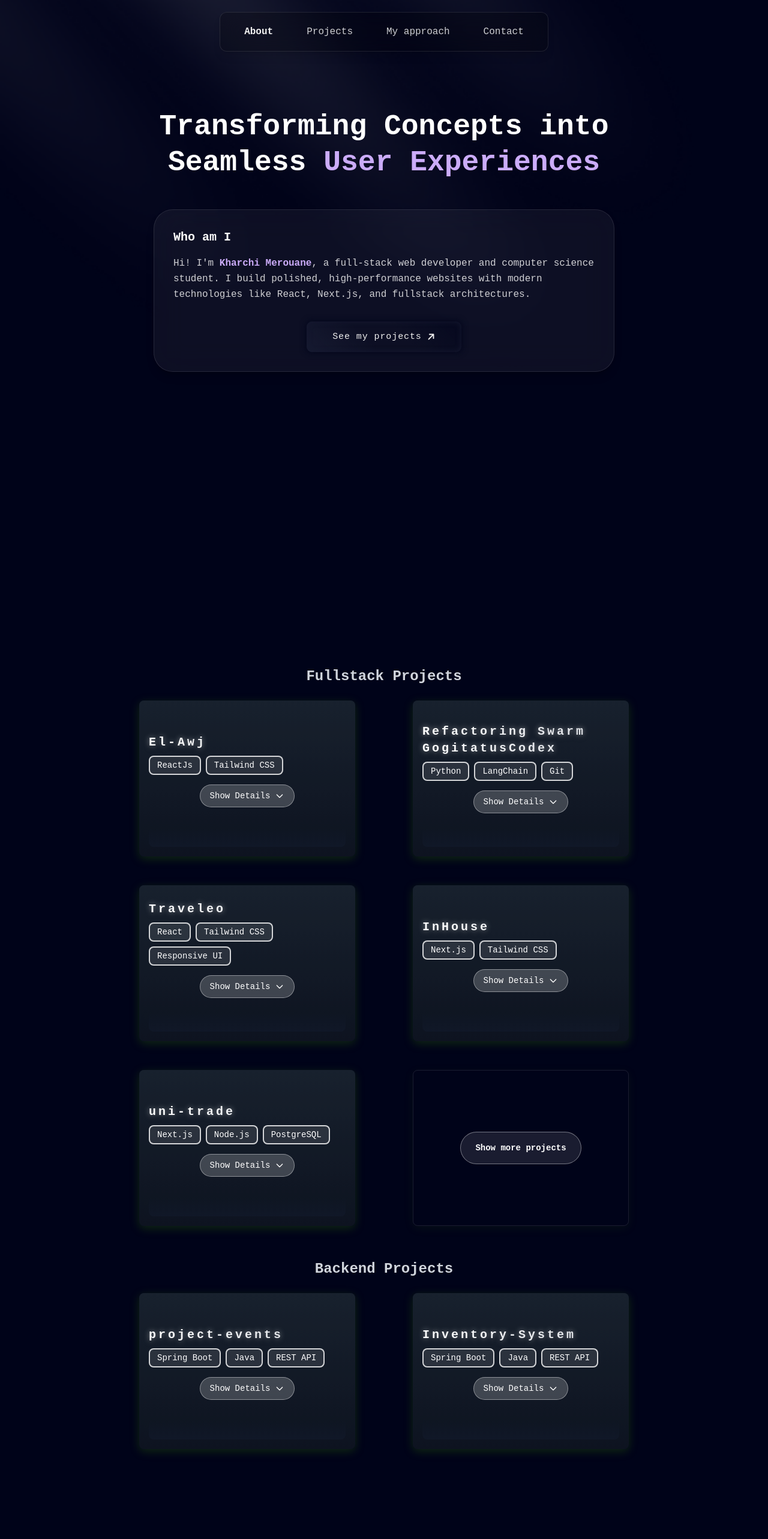
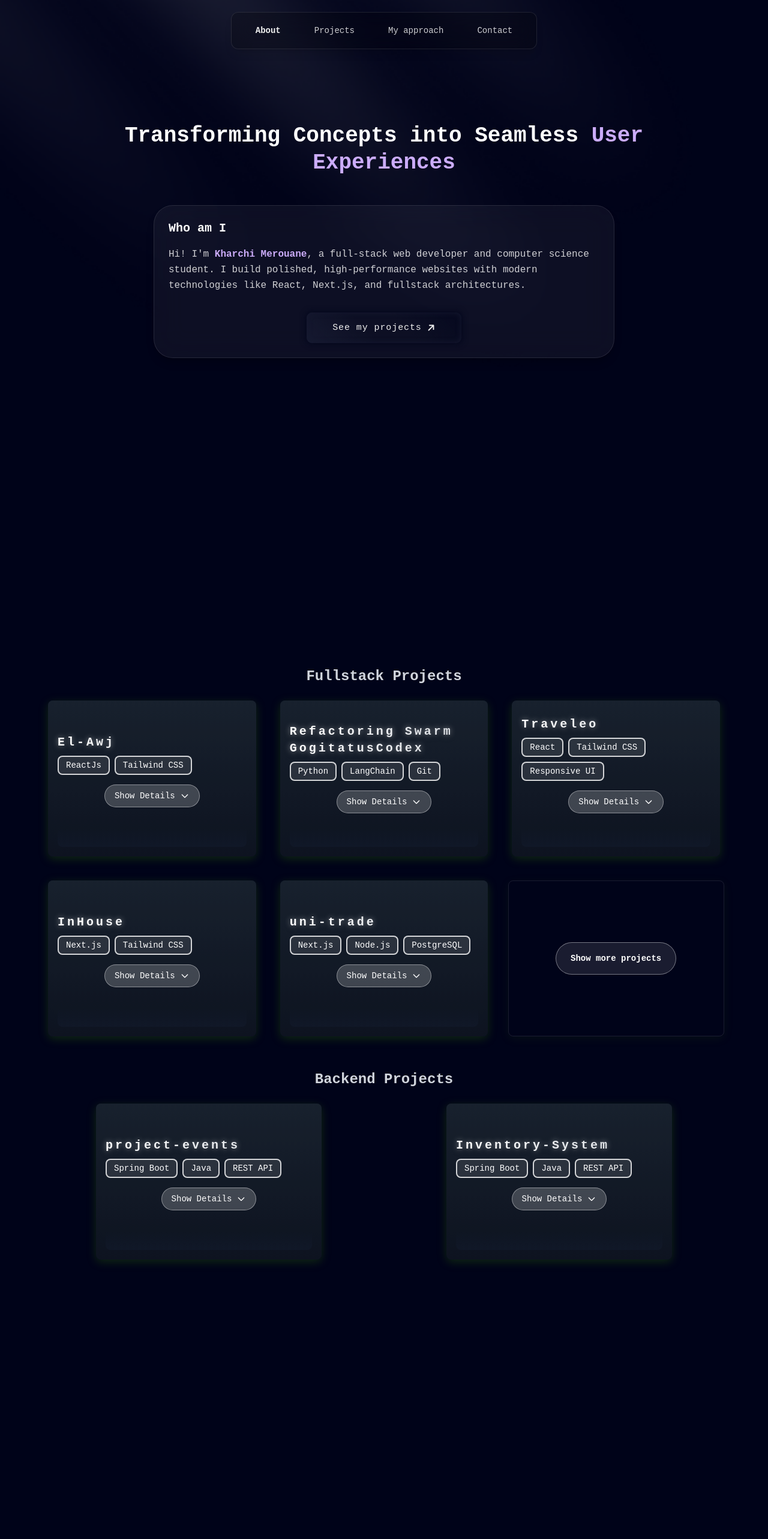
Before and after one commit to mKharchi/portfolio, a Next.js app: page / in a window 1280 px wide. Shown: the top 2566 px of the page at 60% size. Built offline with nearby package versions, Linux system fonts and the light colour scheme.

Commit message:
final touches

```diff
--- a/src/components/Card.jsx
+++ b/src/components/Card.jsx
@@ -19,7 +19,7 @@ const Card = ({ title, technologies, description, image, link, delay = 0 }) => {
       whileTap={{ scale: 0.99 }}
       viewport={{ once: true, amount: 0.2 }}
       transition={{ duration: 0.45, ease: "easeOut", delay }}
-      className={`card shadow-[0px_4px_16px_rgba(54,126,8,0.3)] ${isExpanded ? "h-[450px]" : hasImage ? "h-[430px]" : "h-[260px]"} w-[360px] group gap-2 rounded-lg relative flex justify-end flex-col p-4 pt-6 z-50 overflow-hidden bg-gradient-to-b from-gray-800 to-gray-900 transition-all duration-300`}
+      className={`card shadow-[0px_4px_16px_rgba(54,126,8,0.3)] ${isExpanded ? "h-[450px]" : hasImage ? "h-[430px]" : "h-[260px]"} w-full group gap-2 rounded-lg relative flex justify-end flex-col p-4 pt-6 z-50 overflow-hidden bg-gradient-to-b from-gray-800 to-gray-900 transition-all duration-300`}
     >
       {/* Background overlay */}
       <div className="absolute inset-0 bg-black/20 rounded-lg" />
--- a/src/components/Contact.jsx
+++ b/src/components/Contact.jsx
@@ -38,7 +38,7 @@ const FormElement = ({
   }
 
   return (
-    <form onSubmit={handleSubmit} className="sm:w-2/3 w-full gap-4 h-full sm:h-full flex flex-col items-center justify-center">
+    <form onSubmit={handleSubmit} className=" w-full gap-4 h-full  flex flex-col items-center justify-center">
       <h1 className="font-semibold text-xl bg-background rounded-lg px-2 py-2 sm:py-4 sm:-translate-y-3">Let's get in touch</h1>
       <input value={contactForm.name} type="text" className="p-4 text-sm sm:text-lg border rounded-lg w-2/3" name="name" onChange={handleChange} placeholder="Enter your name" />
       <input value={contactForm.companyName} type="text" className="p-4 text-sm sm:text-lg border rounded-lg w-2/3" name="companyName" onChange={handleChange} placeholder="Enter your company's name" />
@@ -112,10 +112,12 @@ const Contact = () => {
   }, [])
 
   return (
-    <div ref={containerRef} className="md:w-[80%] gap-10  my-20 w-full h-full min-h-screen mx-auto p-4 sm:p-0 flex flex-col md:flex-row justify-start sm:justify-center items-center">
-      <h2 ref={titleRef} className="text-2xl sm:text-4xl w-[90%] sm:w-1/2 font-bold">
+    <div ref={containerRef} className=" gap-10  my-20 w-full h-full min-h-screen mx-auto p-4  grid grid-cols-1 md:grid-cols-2 place-items-center">
+
+      <div className="w-full h-full flex flex-col items-center md:items-end justify-center gap-6">
+        <h2 ref={titleRef} className="text-2xl  sm:text-4xl w-11/12  font-bold">
         Ready to take <span className='text-[#CBACF9]'>your</span> digital presence to the next level?
-      </h2>
+      </h2></div>
       <FormElement contactForm={contactForm} loading={loading} setLoading={setLoading} setContactForm={setContactForm} />
     </div>
   )
--- a/src/components/Hero.jsx
+++ b/src/components/Hero.jsx
@@ -29,12 +29,12 @@ const Hero = ({ setSelectedLink }) => {
         <section ref={containerRef} className="w-full min-h-screen flex flex-col justify-center items-center px-4 sm:px-6 lg:px-8 py-8 sm:py-12 lg:py-16" style={{ backgroundImage: "url('/spotlight.png')", backgroundRepeat: 'no-repeat', backgroundSize: 'cover', backgroundPosition: 'center' }}>
             <div className="w-full md:w-[80%] max-w-7xl mx-auto text-center flex flex-col items-center justify-center gap-8 sm:gap-10 md:gap-12">
                 {/* Main heading */}
-                <h1 className="hero-title opacity-0 translate-y-24 text-2xl sm:text-4xl md:text-5xl text-white font-extrabold leading-tight">
+                <h1 className="hero-title opacity-0 translate-y-14 text-2xl sm:text-4xl  text-white font-extrabold leading-tight">
                     Transforming Concepts into Seamless <span className="text-[#CBACF9]">User Experiences</span>
                 </h1>
 
                 {/* Who am I section */}
-                <div className="hero-title opacity-0 translate-y-24 w-full max-w-3xl rounded-[2rem] border border-white/10 bg-white/5 p-8 text-left shadow-lg shadow-black/20 backdrop-blur-xl">
+                <div className="hero-title opacity-0 translate-y-24 w-full max-w-3xl rounded-[2rem] border border-white/10 bg-white/5 p-6  text-left shadow-lg shadow-black/20 backdrop-blur-xl">
                     <h2 className="text-lg sm:text-xl font-semibold text-white mb-4">Who am I</h2>
                     <p className="text-sm sm:text-base leading-relaxed text-white/80">
                         Hi! I&apos;m <span className="font-bold text-[#CBACF9]">Kharchi Merouane</span>, a full-stack web developer and computer science student.
--- a/src/components/MyApproach.jsx
+++ b/src/components/MyApproach.jsx
@@ -105,11 +105,11 @@ const MyApproach = () => {
   }, [])
 
   return (
-    <div ref={containerRef} className="w-full my-40 sm:my-0 md:w-[80%] min-h-screen p-4 sm:px-20 sm:py-42 mx-auto flex flex-col gap-10 sm:gap-14 items-center justify-center">
+    <div ref={containerRef} className="w-full my-40 sm:my-0  min-h-screen p-4 sm:px-20 sm:py-42 mx-auto flex flex-col gap-10 sm:gap-14 items-center justify-center">
       <h2 ref={titleRef} className="text-2xl sm:text-4xl font-bold">
         My <span className="text-[#CBACF9]">approach</span>
       </h2>
-      <div className="w-full p-1 sm:w-[80%] relative h-full grid grid-cols-1 md:grid-cols-2  gap-8 place-items-center  sm:gap-8">
+      <div className="w-full p-1  relative h-full grid grid-cols-1 md:grid-cols-2  gap-8 place-items-center  sm:gap-8">
         {steps.map(el => (
           <Card frontText={`Phase ${el.no}`} backText={el.backText} key={el.no} />
         ))}
--- a/src/components/NavBar.jsx
+++ b/src/components/NavBar.jsx
@@ -17,7 +17,7 @@ const NavLink = ({ label, href, selectedLink, setSelectedLink, onClick }) => {
         <Link
             href={href}
             onClick={handleClick}
-            className={`text-sm sm:text-base md:text-md font-inter font-medium transition duration-300 ease-in-out ${
+            className={`text-sm  font-inter font-medium transition duration-300 ease-in-out ${
                 selectedLink === href
                     ? 'text-[#F0F0F0] font-semibold'
                     : 'hover:text-[#F0F0F0] text-white/80'
--- a/src/components/Projects.jsx
+++ b/src/components/Projects.jsx
@@ -225,7 +225,7 @@ const Projects = () => {
   return (
     <motion.div
       ref={containerRef}
-      className="w-full md:w-[80%] min-h-screen p-0 sm:px-20 sm:py-42 mx-auto flex flex-col gap-10 sm:gap-14 items-center justify-center my-24 sm:my-12"
+      className="w-full  min-h-screen p-0 sm:px-20 sm:py-42 mx-auto flex flex-col gap-10 sm:gap-14 items-center justify-center my-24 sm:my-12"
       initial={{ opacity: 0 }}
       animate={{ opacity: 1 }}
       transition={{ delay: 0.2 }}
@@ -240,7 +240,7 @@ const Projects = () => {
         <h3 className="text-xl sm:text-2xl text-center font-semibold mb-6 text-gray-300">
           Fullstack Projects
         </h3>
-        <div className="w-full h-full grid grid-cols-1 xl:grid-cols-2 2xl:grid-cols-3 place-items-center gap-8 sm:gap-8 xl:gap-12 2xl:gap-10">
+        <div className="w-full h-full grid grid-cols-1 md:grid-cols-2 lg:grid-cols-3 place-items-center gap-8  md:gap-10">
           {fullstackProjects.slice(0, visibleCount).map((project, index) => (
             <Card key={project.id} delay={index * 0.08} {...project} />
           ))}
@@ -277,9 +277,12 @@ const Projects = () => {
         <h3 className="text-xl sm:text-2xl text-center font-semibold mb-6 text-gray-300">
           Backend Projects
         </h3>
-        <div className="w-full h-full grid grid-cols-1 xl:grid-cols-2 2xl:grid-cols-3 place-items-center gap-8 sm:gap-8 xl:gap-12 2xl:gap-10">
+        <div className="w-full h-full flex flex-col md:flex-row  gap-8 sm:gap-8 xl:gap-12 2xl:gap-10">
+
           {backendProjects.map((project, index) => (
-            <Card key={project.id} delay={index * 0.08} {...project} />
+          <div key={project.id} className="w-full px-20 relative h-full flex justify-center items-center">
+             <Card  delay={index * 0.08} {...project} />
+          </div>
           ))}
         </div>
       </div>
```
